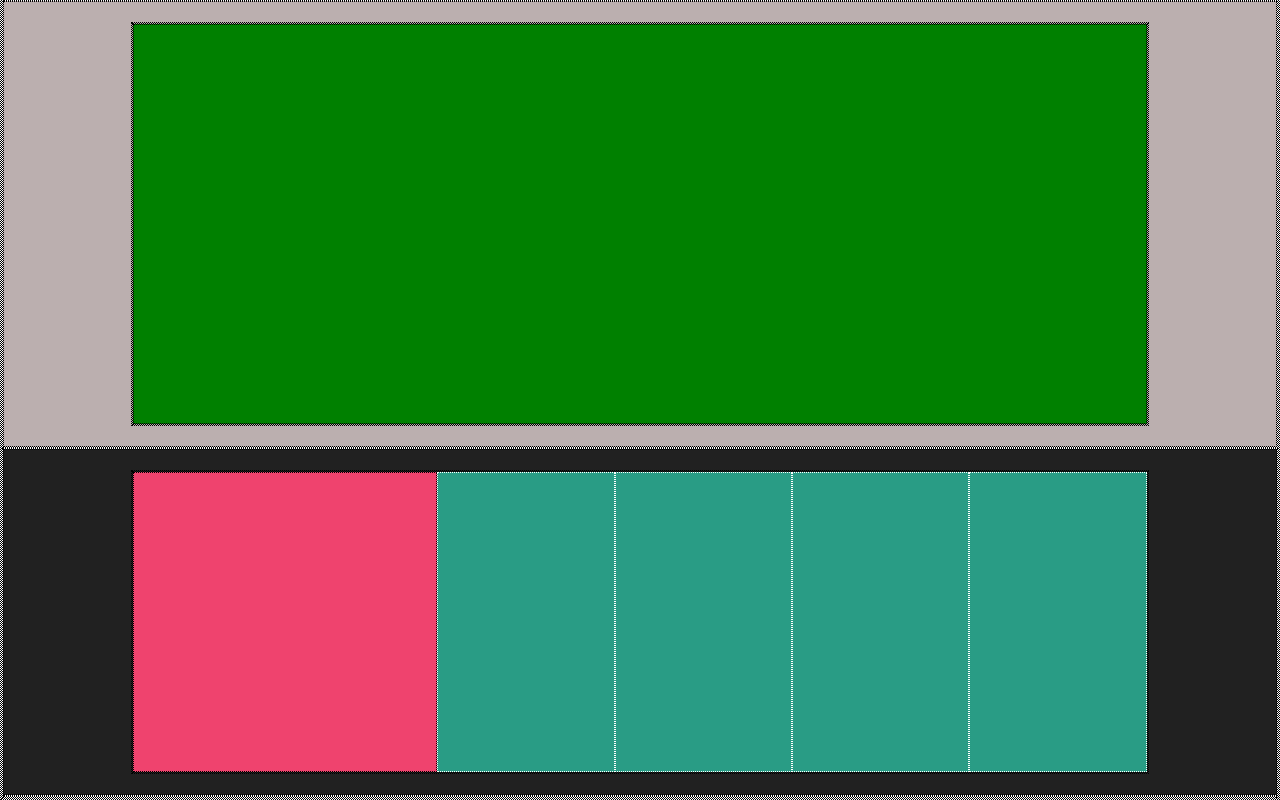
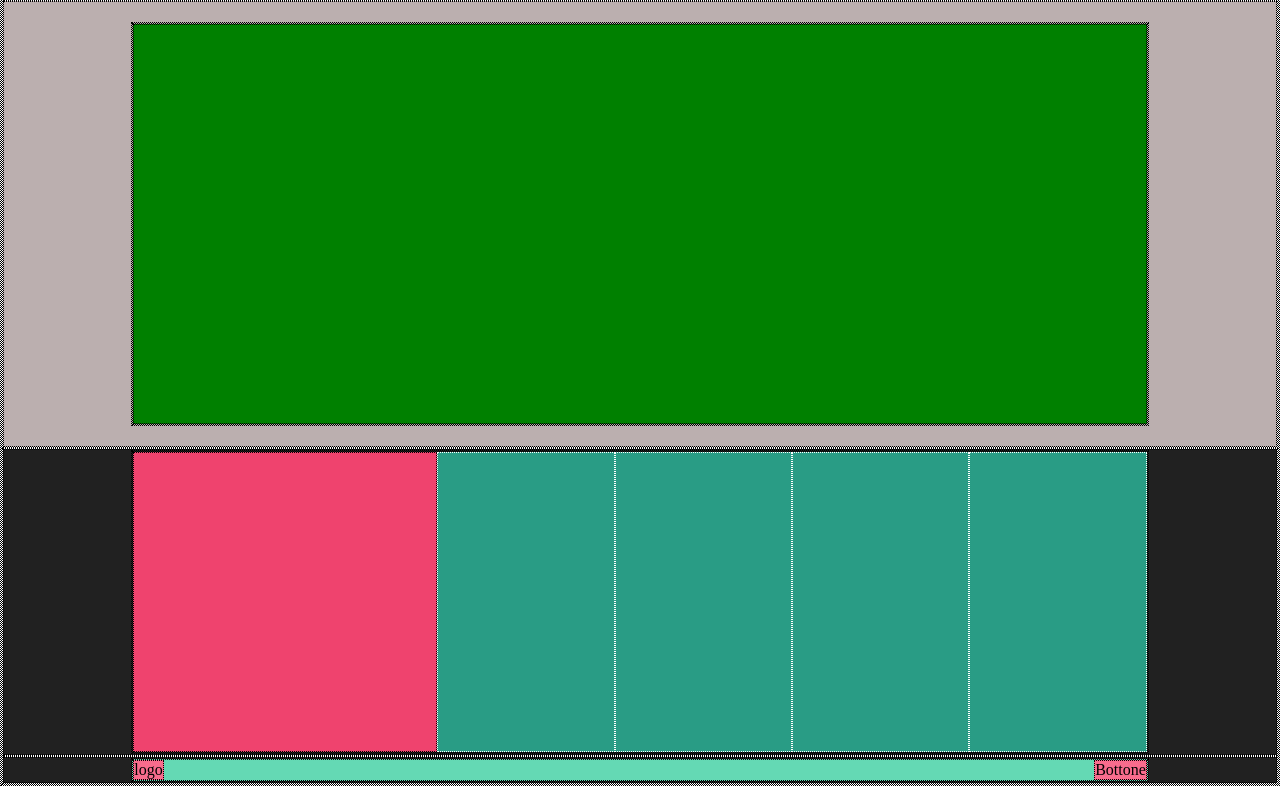
Before and after one commit to ErikaCetera/htmlcss-struttura-discord, a plain HTML site: page index.html in a window 1280 px wide. Shown: the part 1044-1844 px from the top of the page. Drawn offline with Linux system fonts and the light colour scheme.

Commit message:
feat: footer completed

```diff
--- a/css/style.css
+++ b/css/style.css
@@ -40,6 +40,8 @@
 
 .row {
     display: flex;
+
+
 }
 
 [class^="headercol"] {
@@ -118,8 +120,10 @@
 /* /MAIN */
 
 /* FOOTER */
+/* first section footer*/
 .black-section {
     background: #212121;
+
 }
 
 .big {
@@ -140,4 +144,20 @@
     min-height: 300px;
 }
 
+/* /first section footer */
+
+/* second section footer */
+.row-two {
+    display: flex;
+    justify-content: space-between;
+    align-items: center;
+    background-color: #64d9b4;
+}
+
+.colf {
+    background-color: #f86c8d;
+    /* debug */
+}
+
+/* /second section footer */
 /* /FOOTER */
--- a/index.html
+++ b/index.html
@@ -82,7 +82,8 @@
 
     <!-- footer-->
     <footer>
-        <section class="black-section section">
+        <!-- fist section f -->
+        <section class="black-section">
             <div class="container">
                 <div class="row">
                     <div class="big f-col"></div>
@@ -91,8 +92,20 @@
                     <div class="small f-col"></div>
                     <div class="small f-col"></div>
                 </div>
+            </div>
         </section>
-        <section></section>
+        <!-- /first section f -->
+        <hr>
+        <!-- second section f -->
+        <section class="black-section">
+            <div class="container">
+                <div class="row-two">
+                    <div class="colf">logo</div>
+                    <bottom class="colf">Bottone</bottom>
+                </div>
+            </div>
+        </section>
+        <!-- /second section f -->
     </footer>
     <!-- /footer -->
 
```
